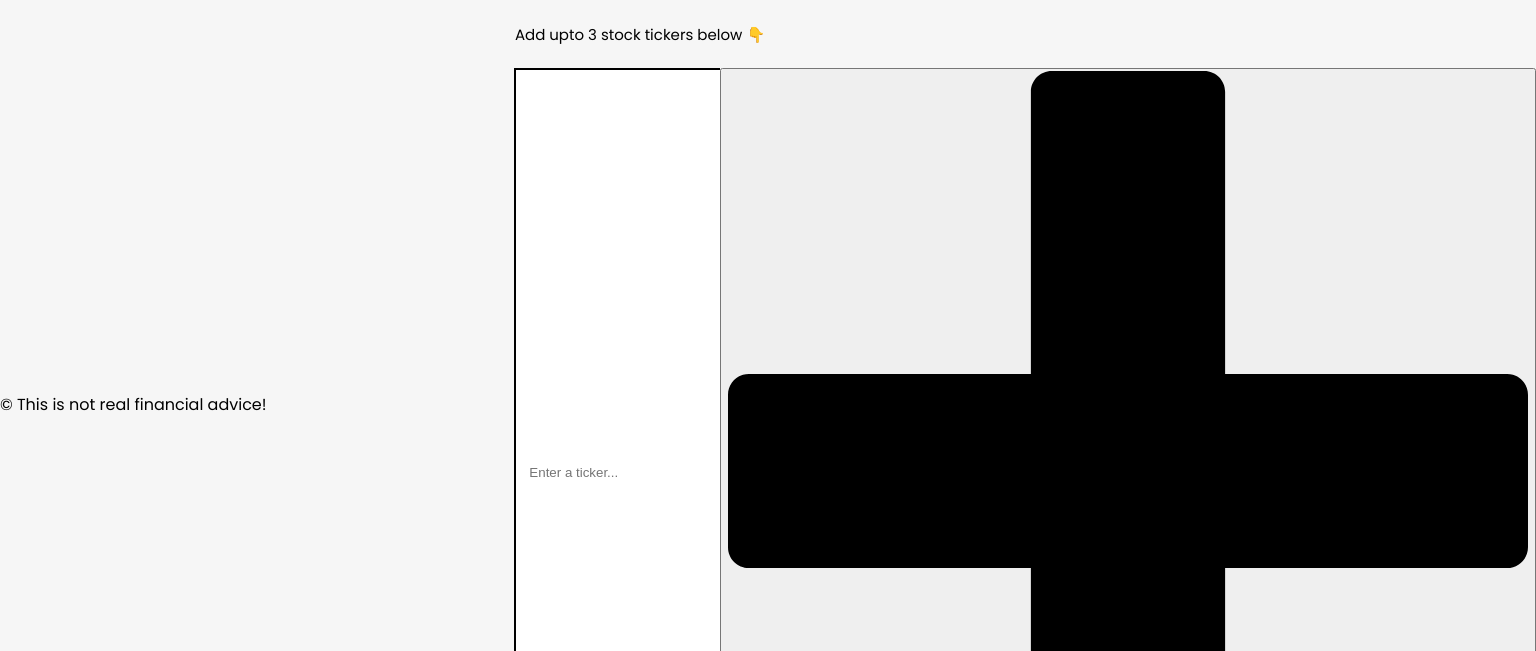
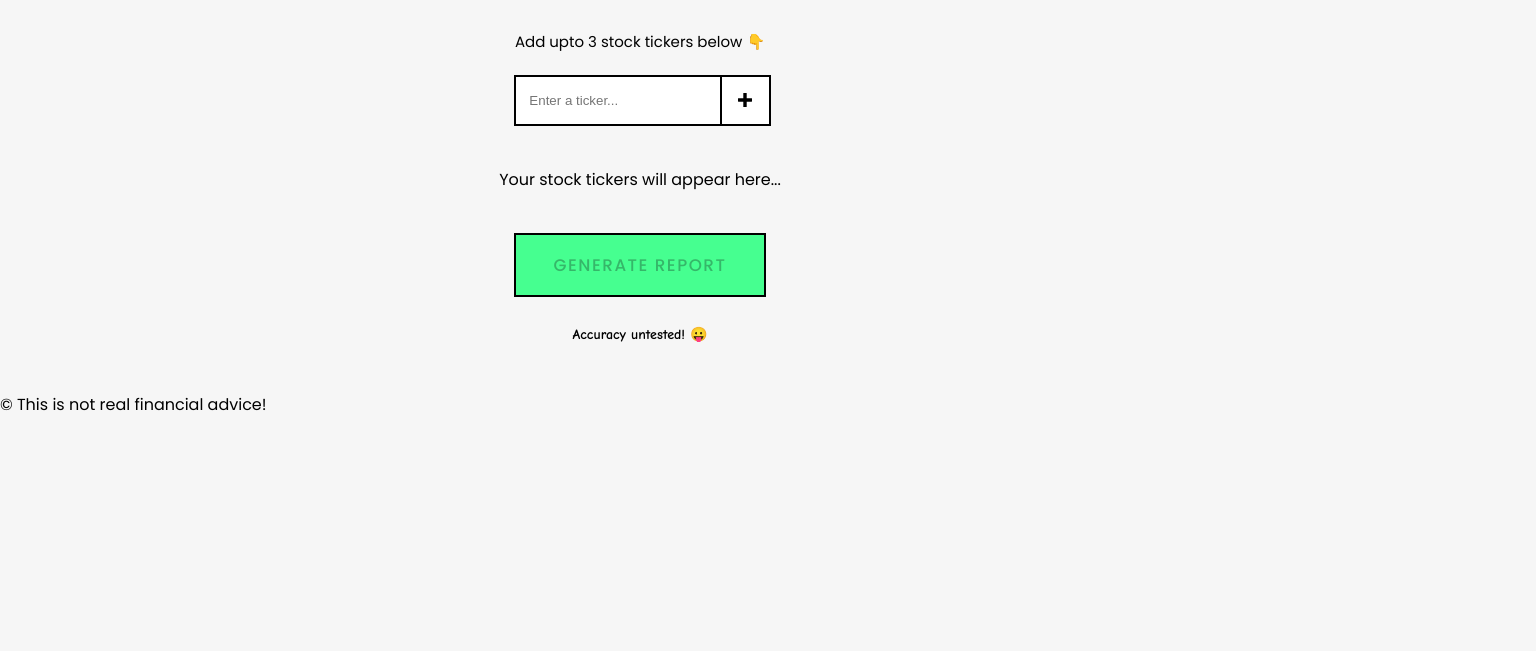
Before and after one commit to sprashanthv-dev/AI-Stock-Advisor-JS, a plain HTML site: page index.html in a window 1280 px wide. Shown: the part 133-784 px from the top of the page, 1536 px wide, since content can reach past the window. Drawn offline with Linux system fonts and the light colour scheme.

Commit message:
feat: Text and button styles

```diff
--- a/index.css
+++ b/index.css
@@ -59,6 +59,30 @@ main {
     overflow-y: scroll;
 }
 
+/* Text */
+
+h2 {
+    text-align: center;
+    font-weight: 400;
+    margin-top: -26px;
+    background-color: #f6f6f6;
+    padding: 0 10px;
+    font-size: 18px;
+    margin-bottom: 0;
+}
+
+p.tag-line {
+    font-family: 'Comic Neue', serif;
+    font-weight: 700;
+    font-size: 14px;
+}
+
+.ticker-choice-display {
+    display: flex;
+    align-items: center;
+    height: 3em;
+}
+
 /* Input controls */
 form {
     width: 360px;
@@ -85,3 +109,31 @@ input[type="text"] {
     border: 2px solid black;
     border-right: none;
 }
+
+/* Buttons */
+.add-ticker-btn {
+    display: flex;
+    align-items: center;
+    background-color: #ffffff;
+    font-size: 3em;
+    padding: 0.35em;
+    cursor: pointer;
+    border: 2px solid;
+}
+
+.add-ticker-svg {
+    width: 14px;
+}
+
+.generate-report-btn {
+    width: 70%;
+    padding: 1em 1.5em;
+    cursor: pointer;
+    font-family: 'Poppins', sans-serif;
+    border: 2px solid #000000;
+    background-color: #46ff90;
+    text-transform: uppercase;
+    font-weight: 500;
+    letter-spacing: 0.09em;
+    font-size: 105%;
+}
```
